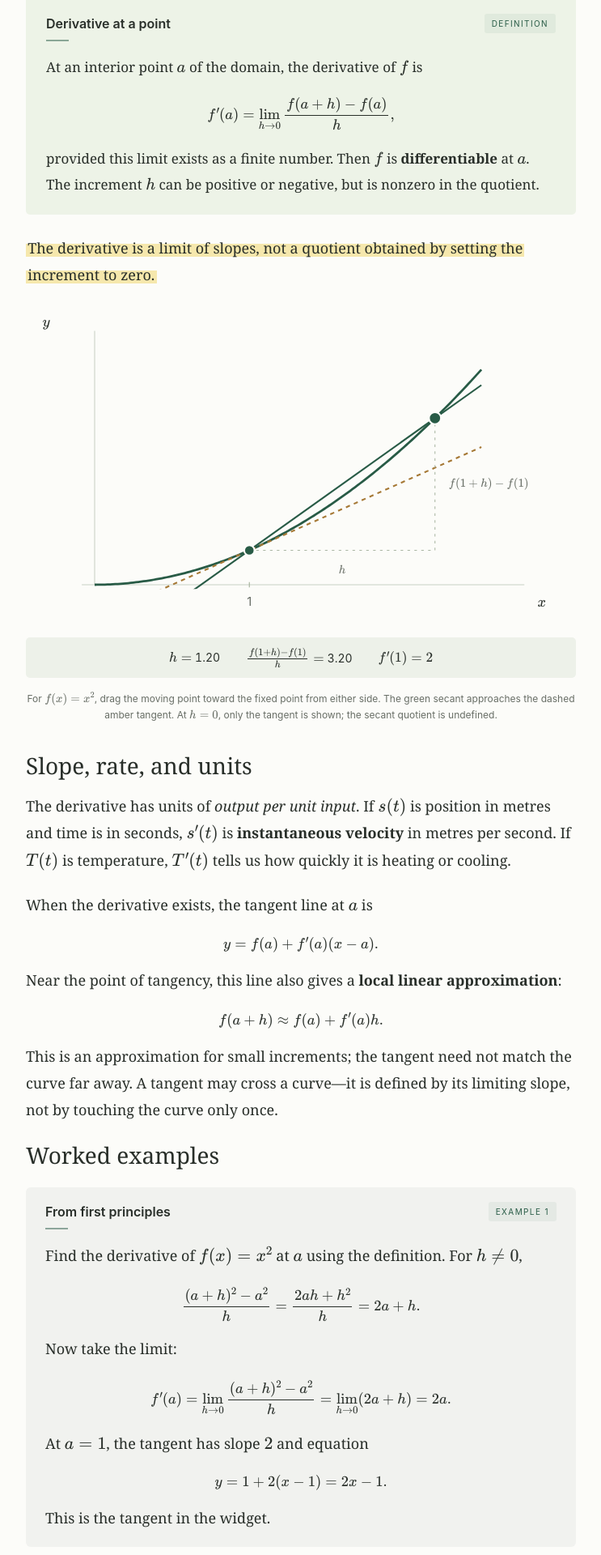
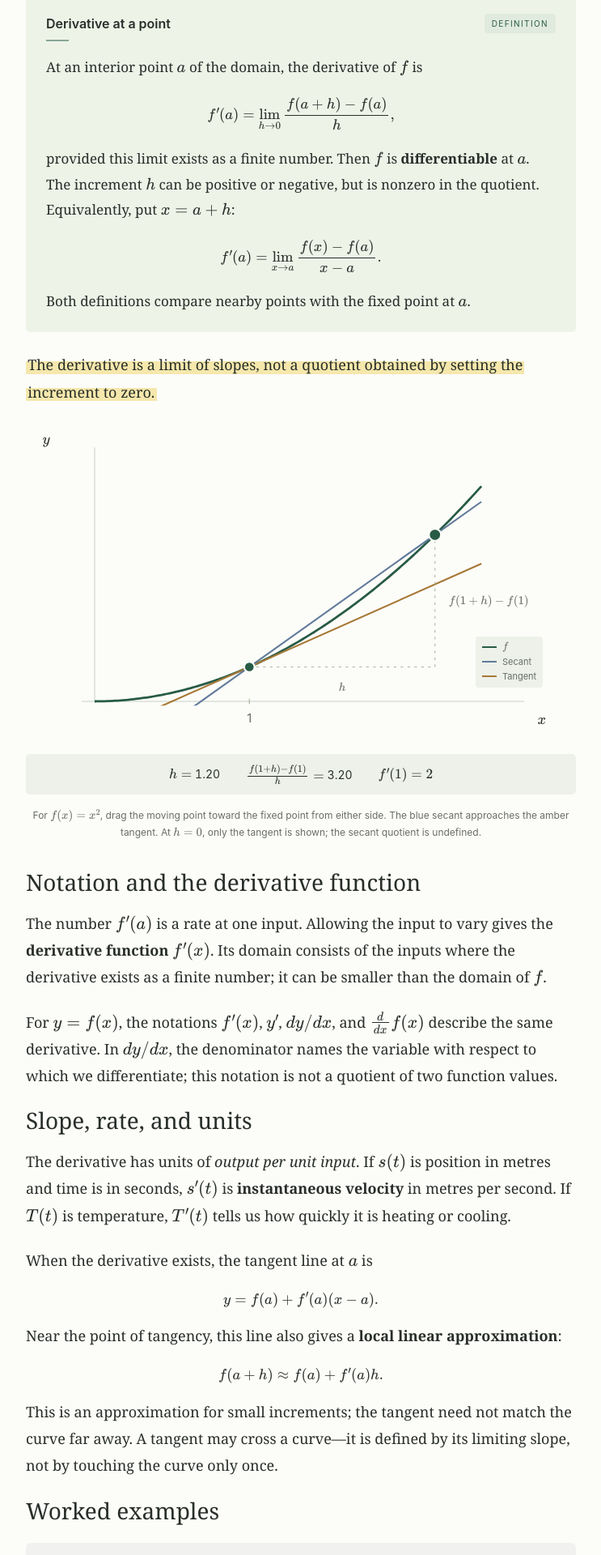
Before and after one commit to Keivan-Mirzaei/Keivan-Mirzaei.github.io, a Jekyll site: the page built from learning/calculus/derivative-foundations/definition-and-geometry.md, in a window 1280 px wide. Shown: the part 659-2579 px from the top of the page at 81% size, without its empty margins (268-1011 px from the left). Built offline with Jekyll 4.4.1, drawn with Linux system fonts in a browser that asks for light colours; some of the changed text lies outside the part shown.

Commit message:
Align derivative foundations prerequisites and lesson scope

```diff
--- a/assets/css/learning-topic.css
+++ b/assets/css/learning-topic.css
@@ -235,3 +235,8 @@
 @media(max-width:600px) { .infinite-widget svg text { font-size: 18px; } .infinite-widget .graph-legend { font-size: 11px; gap: 3px; padding: 6px 8px; } }
 
 .initial-view-key { display: inline-block; width: 18px; height: 10px; background: #dbe3ee; }
+.derivative-legend { right: 6%; bottom: 18%; display: grid; gap: 4px; padding: 6px 8px; font-size: 11px; line-height: 1.3; }
+.derivative-legend > span { display: flex; align-items: center; gap: 7px; }
+.derivative-secant-key, .derivative-tangent-key { display: inline-block; width: 18px; height: 2px; background: #617a9a; }
+.derivative-tangent-key { background: #a67936; }
+@media(max-width:600px) { .derivative-legend { font-size: 9.5px; padding: 5px 6px; gap: 3px; } }
--- a/learning/calculus/derivative-foundations/definition-and-geometry.md
+++ b/learning/calculus/derivative-foundations/definition-and-geometry.md
@@ -49,7 +49,11 @@
 
 $$f^{\prime}(a)=\lim_{h\to0}\frac{f(a+h)-f(a)}{h},$$
 
-provided this limit exists as a finite number. Then $$f$$ is **differentiable** at $$a$$. The increment $$h$$ can be positive or negative, but is nonzero in the quotient.
+provided this limit exists as a finite number. Then $$f$$ is **differentiable** at $$a$$. The increment $$h$$ can be positive or negative, but is nonzero in the quotient. Equivalently, put $$x=a+h$$:
+
+$$f^{\prime}(a)=\lim_{x\to a}\frac{f(x)-f(a)}{x-a}.$$
+
+Both definitions compare nearby points with the fixed point at $$a$$.
 
 </aside>
 
@@ -64,8 +68,8 @@
 <path d="M65 320H580M80 320V25" fill="none" stroke="#c9d1c6"/>
 <g clip-path="url(#derivative-clip)">
 <path id="derivative-curve" fill="none" stroke="#285b46" stroke-width="2.6"/>
-<path id="derivative-tangent" d="M80 360L530 160" fill="none" stroke="#a67936" stroke-width="2" stroke-dasharray="5 5"/>
-<path id="derivative-secant" fill="none" stroke="#285b46" stroke-width="2"/>
+<path id="derivative-tangent" d="M80 360L530 160" fill="none" stroke="#a67936" stroke-width="2"/>
+<path id="derivative-secant" fill="none" stroke="#617a9a" stroke-width="2"/>
 <path id="derivative-triangle" fill="none" stroke="#aab6a3" stroke-dasharray="3 5"/>
 </g>
 <circle cx="260" cy="280" r="6" fill="#285b46" stroke="#fcfcf9" stroke-width="2"/>
@@ -77,13 +81,20 @@
 <text x="260" y="344" text-anchor="middle" font-family="-apple-system,BlinkMacSystemFont,Segoe UI,sans-serif" font-size="14" fill="#686e66">1</text>
 <path class="axis-ticks" d="M260 317V323" fill="none" stroke="#9eac96" stroke-width="1"/>
 </svg>
+<div class="graph-legend derivative-legend" aria-label="Graph legend"><span><i class="legend-curve" aria-hidden="true"></i>\(f\)</span><span><i class="derivative-secant-key" aria-hidden="true"></i>Secant</span><span><i class="derivative-tangent-key" aria-hidden="true"></i>Tangent</span></div>
 <span id="derivative-run-label" class="derivative-change derivative-run">\(h\)</span>
 <span id="derivative-rise-label" class="derivative-change derivative-rise">\(f(1+h)-f(1)\)</span>
 <span class="graph-axis graph-axis-x">\(x\)</span><span class="graph-axis graph-axis-y">\(y\)</span>
 </div>
 <div class="derivative-readouts widget-readouts"><span>\(h=\) <output id="derivative-h">1.20</output></span><span>\(\frac{f(1+h)-f(1)}{h}=\) <output id="derivative-slope">3.20</output></span><span>\(f^{\prime}(1)=2\)</span></div>
-<p class="widget-instruction">For \(f(x)=x^2\), drag the moving point toward the fixed point from either side. The green secant approaches the dashed amber tangent. At \(h=0\), only the tangent is shown; the secant quotient is undefined.</p>
+<p class="widget-instruction">For \(f(x)=x^2\), drag the moving point toward the fixed point from either side. The blue secant approaches the amber tangent. At \(h=0\), only the tangent is shown; the secant quotient is undefined.</p>
 </div>
+
+## Notation and the derivative function
+
+The number $$f^{\prime}(a)$$ is a rate at one input. Allowing the input to vary gives the **derivative function** $$f^{\prime}(x)$$. Its domain consists of the inputs where the derivative exists as a finite number; it can be smaller than the domain of $$f$$.
+
+For $$y=f(x)$$, the notations $$f^{\prime}(x)$$, $$y^{\prime}$$, $$dy/dx$$, and $$\frac{d}{dx}f(x)$$ describe the same derivative. In $$dy/dx$$, the denominator names the variable with respect to which we differentiate; this notation is not a quotient of two function values.
 
 ## Slope, rate, and units
 
@@ -113,7 +124,7 @@
 
 $$f^{\prime}(a)=\lim_{h\to0}\frac{(a+h)^2-a^2}{h}=\lim_{h\to0}(2a+h)=2a.$$
 
-At $$a=1$$, the tangent has slope $$2$$ and equation
+Thus the derivative function is $$f^{\prime}(x)=2x$$ for every real $$x$$. At $$a=1$$, the tangent has slope $$2$$ and equation
 
 $$y=1+2(x-1)=2x-1.$$
 
@@ -151,6 +162,8 @@
 
 ## When a derivative fails to exist
 
+Continuity rules out breaks, but a continuous graph can still fail to have a finite tangent slope.
+
 For $$f(x)=\lvert x\rvert$$ at $$0$$, the difference quotient is
 
 $$\frac{\lvert h\rvert-0}{h}=\begin{cases}-1,&h<0,\\1,&h>0.\end{cases}$$
@@ -162,6 +175,18 @@
 The left and right slopes disagree, so the graph has a **corner** and no derivative there, even though it is continuous.
 
 <figure class="topic-figure"><img src="{{ '/assets/figures/learning/derivative-corner.svg' | relative_url }}" alt="The absolute value graph has two straight branches meeting at a corner at the origin." width="640" height="360"><figcaption>The left-hand slope is \(-1\); the right-hand slope is \(1\). There is no single tangent slope at the corner.</figcaption></figure>
+
+A different failure occurs for $$g(x)=\sqrt[3]{x}$$ at $$0$$. For $$h\ne0$$,
+
+$$\frac{g(h)-g(0)}h=\frac{\sqrt[3]{h}}h=\frac1{(\sqrt[3]{h})^2}.$$
+
+The denominator approaches zero through positive values, so
+
+$$\lim_{h\to0}\frac{g(h)-g(0)}h=+\infty.$$
+
+There is a **vertical tangent**, the line $$x=0$$, but no finite derivative. This differs from a corner: the secants become vertical rather than approaching two different finite slopes.
+
+<figure class="topic-figure"><img src="{{ '/assets/figures/learning/derivative-vertical-tangent.svg' | relative_url }}" alt="The continuous cube-root curve becomes vertical at the origin; the amber vertical tangent is x equals zero." width="640" height="360"><figcaption>For \(g(x)=\sqrt[3]{x}\), the secant slopes tend to \(+\infty\) from both sides of \(0\).</figcaption></figure>
 
 <section class="theorem" markdown="1">
 <p class="element-label">Theorem</p>
```
Also changed, not shown: learning/calculus/derivative-foundations/differentiation-rules.md (+27 -27 lines), assets/figures/learning/derivative-vertical-tangent.svg (added).
